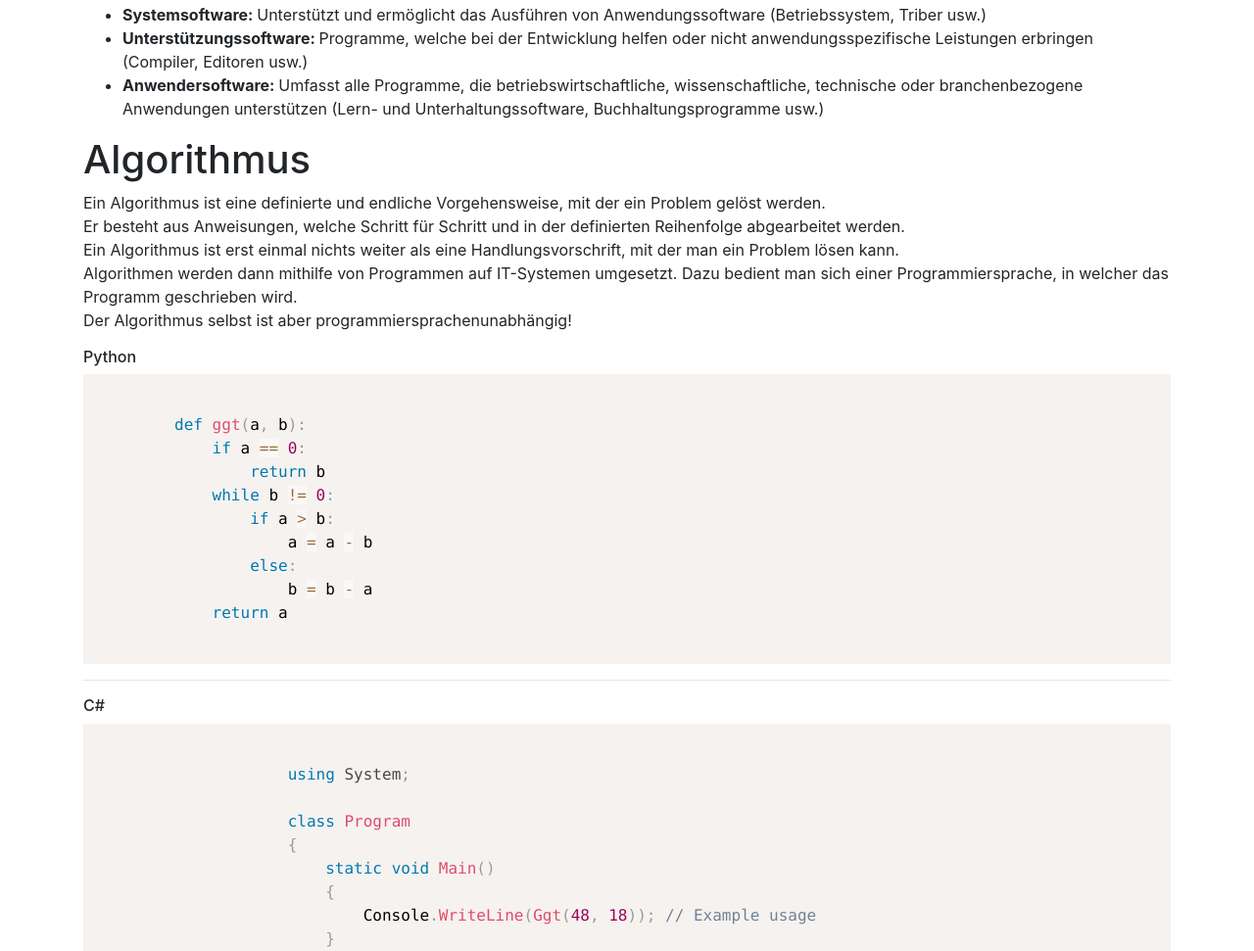
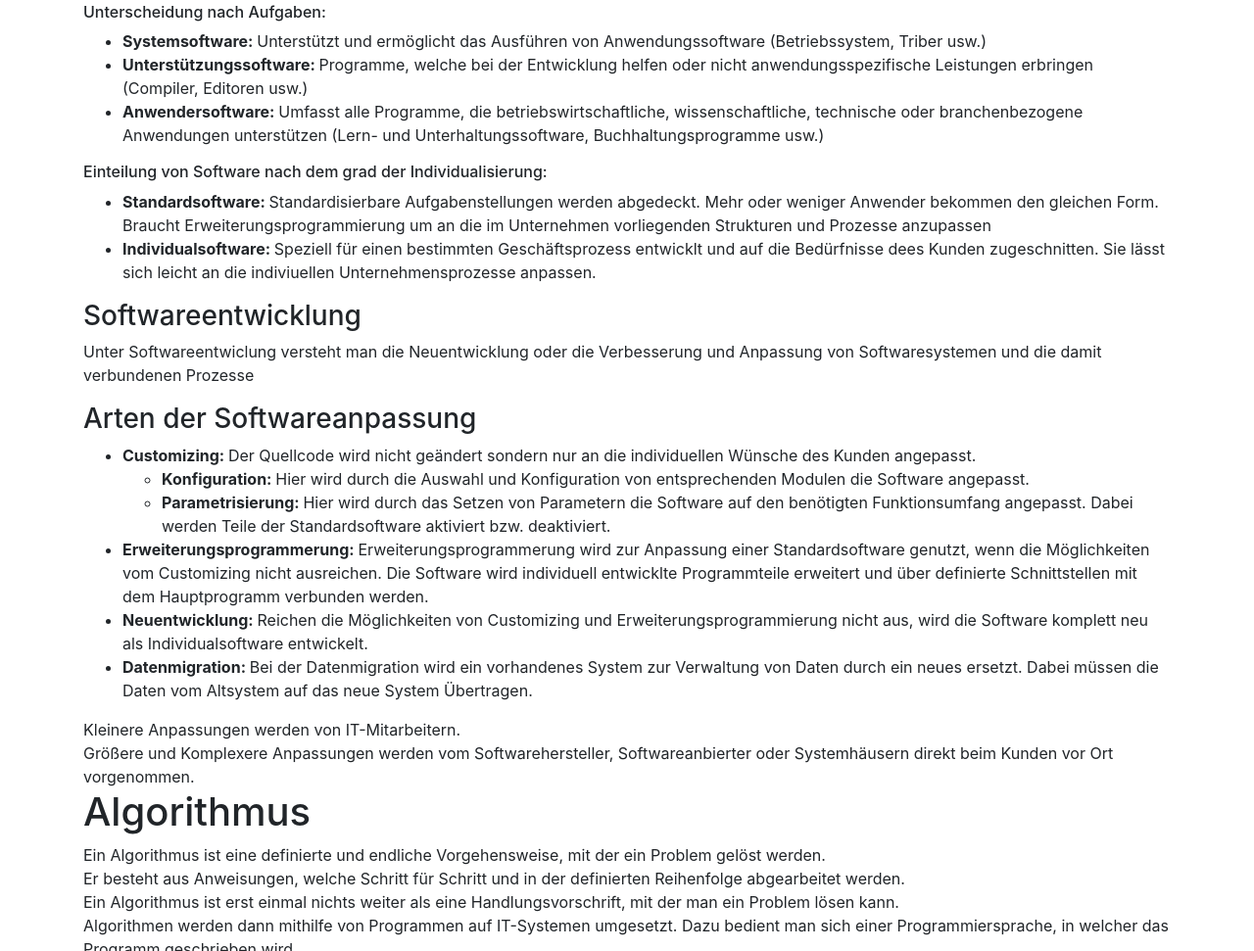
Before and after one commit to ShamelJij/programmierung_unterricht, a plain HTML site: page index.html in a window 1280 px wide. Shown: the part 1032-2003 px from the top of the page at 98% size. Drawn offline with nearby package versions, Linux system fonts and the light colour scheme.

Commit message:
added more about software

```diff
--- a/index.html
+++ b/index.html
@@ -36,7 +36,7 @@
       <li>Compiler-Ingenieur</li>
     </ul>
     <h3>Aufgaben und Kompetenzen von Softwareenwicklern</h3>
-    <h6>- Aufgaben</h6>
+    <h6>Aufgaben</h6>
     <ul>
       <li>Analyse von Prozessen, Architekturen und Anforderungen in der IT</li>
       <li>Entwicklung von Front- und Backend-Lösungen</li>
@@ -45,7 +45,7 @@
       <li>Planen, Durchführen und Auswerten von Tests</li>
       <li>Pflege, Wartung und Dokumentation von Software und Prozessen</li>
     </ul>
-    <h6>- Wichtige Kompetenzen</h6>
+    <h6>Wichtige Kompetenzen</h6>
     <ul>
       <li>Technisches und mathematisches Verständnis</li>
       <li>Analytisches Denkvermögen</li>
@@ -63,6 +63,7 @@
     <h3>Software nach IEEE</h3>
     <p>Software umfasst alte Programme, vorgeschriebenen Abläufe, Dokumentation und Daten, die zum Betrieb eines
       Rechnersystems erforderlich sind.</p>
+    <h6>Unterscheidung nach Aufgaben: </h6>
     <ul>
       <li><b>Systemsoftware: </b>Unterstützt und ermöglicht das Ausführen von Anwendungssoftware (Betriebssystem, Triber
         usw.)</li>
@@ -72,6 +73,39 @@
         oder branchenbezogene Anwendungen unterstützen (Lern- und Unterhaltungssoftware, Buchhaltungsprogramme usw.)
       </li>
     </ul>
+    <h6>Einteilung von Software nach dem grad der Individualisierung: </h6>
+    <ul>
+      <li><b>Standardsoftware: </b>Standardisierbare Aufgabenstellungen werden abgedeckt. Mehr oder weniger Anwender
+        bekommen den gleichen Form. Braucht Erweiterungsprogrammierung um an die im Unternehmen vorliegenden Strukturen
+        und Prozesse anzupassen</li>
+      <li><b>Individualsoftware: </b>Speziell für einen bestimmten Geschäftsprozess entwicklt und auf die Bedürfnisse
+        dees Kunden zugeschnitten. Sie lässt sich leicht an die indiviuellen Unternehmensprozesse anpassen.</li>
+    </ul>
+    <h3>Softwareentwicklung</h3>
+    <p>Unter Softwareentwiclung versteht man die Neuentwicklung oder die Verbesserung und Anpassung von Softwaresystemen
+      und die damit verbundenen Prozesse</p>
+    <h3>Arten der Softwareanpassung</h3>
+    <ul>
+      <li><b>Customizing: </b>Der Quellcode wird nicht geändert sondern nur an die individuellen Wünsche des Kunden
+        angepasst.
+        <ul>
+          <li><b>Konfiguration: </b>Hier wird durch die Auswahl und Konfiguration von entsprechenden Modulen die
+            Software angepasst.</li>
+          <li><b>Parametrisierung: </b>Hier wird durch das Setzen von Parametern die Software auf den benötigten
+            Funktionsumfang angepasst. Dabei werden Teile der Standardsoftware aktiviert bzw. deaktiviert.</li>
+        </ul>
+      </li>
+      <li><b>Erweiterungsprogrammerung: </b>Erweiterungsprogrammerung wird zur Anpassung einer Standardsoftware genutzt,
+        wenn die Möglichkeiten vom Customizing nicht ausreichen. Die Software wird individuell entwicklte Programmteile
+        erweitert und über definierte Schnittstellen mit dem Hauptprogramm verbunden werden.</li>
+      <li><b>Neuentwicklung: </b>Reichen die Möglichkeiten von Customizing und Erweiterungsprogrammierung nicht aus,
+        wird die Software komplett neu als Individualsoftware entwickelt.</li>
+      <li><b>Datenmigration: </b>Bei der Datenmigration wird ein vorhandenes System zur Verwaltung von Daten durch ein
+        neues ersetzt. Dabei müssen die Daten vom Altsystem auf das neue System Übertragen.</li>
+    </ul>
+    Kleinere Anpassungen werden von IT-Mitarbeitern. <br>
+    Größere und Komplexere Anpassungen werden vom Softwarehersteller, Softwareanbierter oder Systemhäusern direkt beim
+    Kunden vor Ort vorgenommen.
     <h1>Algorithmus</h1>
     <p>
       Ein Algorithmus ist eine definierte und endliche Vorgehensweise, mit der
@@ -106,7 +140,7 @@
                     {
                         static void Main()
                         {
-                            Console.WriteLine(Ggt(48, 18)); // Example usage
+                            Console.WriteLine(Ggt(48, 18)); // Beispiel verwenden
                         }
 
                         static int Ggt(int a, int b)
```
